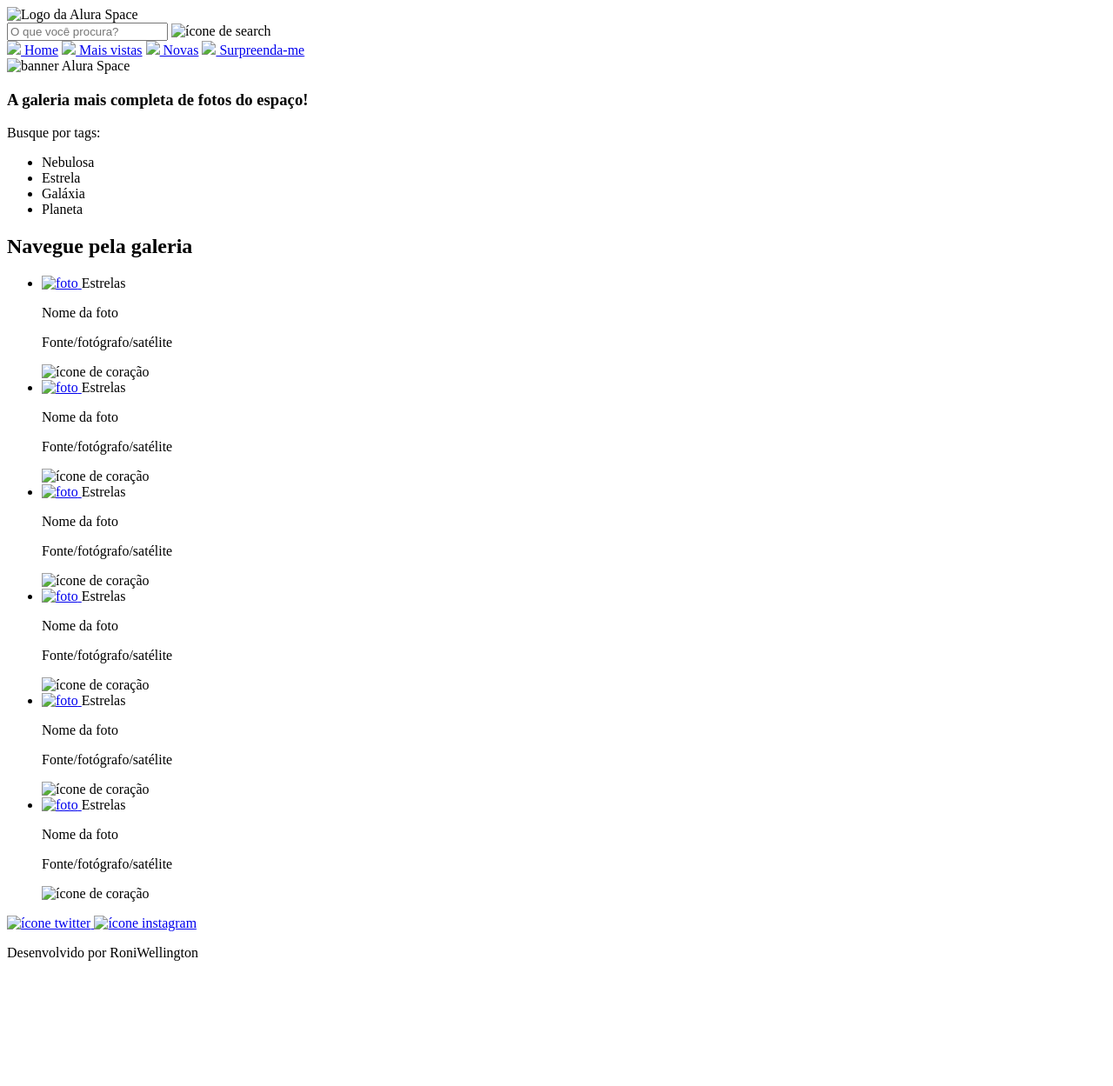
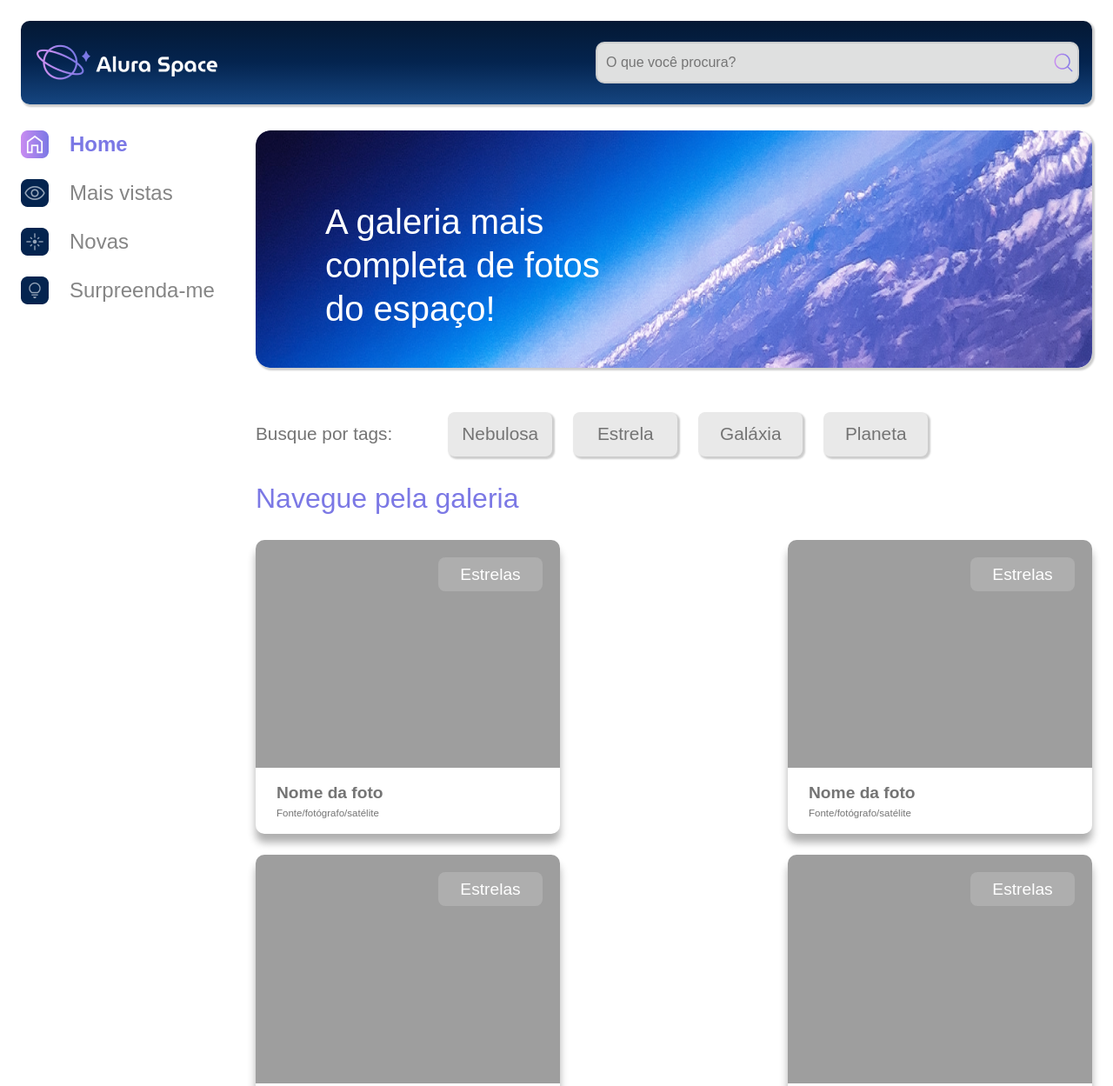
Before and after one commit to roniwellington/layout-para-minha-aplica-o, a plain HTML site: page index.html in a window 1280 px wide. Shown: the top 1249 px of the page at 87% size. Before the commit the page ends 1121 px from the top, so only its background shows below. Drawn offline with Linux system fonts and the light colour scheme; the site is published under a folder, as on GitHub Pages, so addresses that start at the root find nothing.

Commit message:
corrigindo novamente os pontos nos caminhos das imagens

```diff
--- a/index.html
+++ b/index.html
@@ -9,32 +9,32 @@
     <link rel="preconnect" href="https://fonts.googleapis.com">
     <link rel="preconnect" href="https://fonts.gstatic.com" crossorigin>
     <link href="https://fonts.googleapis.com/css2?family=Poppins:wght@400;500;600&display=swap" rel="stylesheet">
-    <link rel="stylesheet" href="/styles/style.css">
+    <link rel="stylesheet" href="./styles/style.css">
 </head>
 
 <body>
     <div class="pagina-inicial">
         <header class="cabecalho">
-            <img src="/assets/logo/Logo(2).png" alt="Logo da Alura Space" />
+            <img src="./assets/logo/Logo(2).png" alt="Logo da Alura Space" />
             <div class="cabecalho__busca">
                 <div class="busca__fundo">
                     <input class="busca__input" type="text" placeholder="O que você procura?">
-                    <img class="busca__icone" src="/assets/ícones/1x/search.png" alt="ícone de search">
+                    <img class="busca__icone" src="./assets/ícones/1x/search.png" alt="ícone de search">
                 </div>
             </div>
         </header>
         <main class="principal">
             <section class="menu-lateral">
                 <nav class="menu-lateral__navegacao">
-                    <a href="#"><img src="/assets/ícones/1x/Home - ativo.png"> Home</a>
-                    <a href="#"><img src="/assets/ícones/1x/Mais vistas - inativo.png"> Mais vistas</a>
-                    <a href="#"><img src="/assets/ícones/1x/Novas - inativo.png"> Novas</a>
-                    <a href="#"><img src="/assets/ícones/1x/Surpreenda-me - inativo.png"> Surpreenda-me</a>
+                    <a href="#"><img src="./assets/ícones/1x/Home - ativo.png"> Home</a>
+                    <a href="#"><img src="./assets/ícones/1x/Mais vistas - inativo.png"> Mais vistas</a>
+                    <a href="#"><img src="./assets/ícones/1x/Novas - inativo.png"> Novas</a>
+                    <a href="#"><img src="./assets/ícones/1x/Surpreenda-me - inativo.png"> Surpreenda-me</a>
                 </nav>
             </section>
             <section class="conteudo">
                 <section class="banner">
-                    <img class="banner__imagem" src="/assets/imagens/Banner(2).png" alt="banner Alura Space">
+                    <img class="banner__imagem" src="./assets/imagens/Banner(2).png" alt="banner Alura Space">
                     <h1 class="banner__titulo"> A galeria mais completa de fotos do espaço!</h1>
                 </section>
                 <section class="tags">
@@ -51,8 +51,8 @@
                         <h2 class="cards__titulo">Navegue pela galeria</h2>
                         <ul class="cards__lista">
                             <li class="card">
-                                <a href="imagem.html">
-                                    <img class="card__imagem" src="/assets/imagens/galeria/carina-nebula.png" alt="foto">
+                                <a href="./imagem.html">
+                                    <img class="card__imagem" src="./assets/imagens/galeria/carina-nebula.png" alt="foto">
                                 </a>
                                 <span class="card__tag">Estrelas</span>
                                 <div class="card__info">
@@ -60,14 +60,14 @@
                                     <div class="card__texto">
                                         <p class="card__descricao">Fonte/fotógrafo/satélite</p>
                                         <span>
-                                            <img src="/assets/ícones/1x/favorite_outline.png" alt="ícone de coração">
+                                            <img src="./assets/ícones/1x/favorite_outline.png" alt="ícone de coração">
                                         </span>
                                     </div>
                                 </div>
                             </li>
                             <li class="card">
-                                <a href="imagem.html">
-                                    <img class="card__imagem" src="/assets/imagens/galeria/carina-nebula.png" alt="foto">
+                                <a href="./imagem.html">
+                                    <img class="card__imagem" src="./assets/imagens/galeria/carina-nebula.png" alt="foto">
                                 </a>
                                 <span class="card__tag">Estrelas</span>
                                 <div class="card__info">
@@ -75,14 +75,14 @@
                                     <div class="card__texto">
                                         <p class="card__descricao">Fonte/fotógrafo/satélite</p>
                                         <span>
-                                            <img src="/assets/ícones/1x/favorite_outline.png" alt="ícone de coração">
+                                            <img src="./assets/ícones/1x/favorite_outline.png" alt="ícone de coração">
                                         </span>
                                     </div>
                                 </div>
                             </li>
                             <li class="card">
-                                <a href="imagem.html">
-                                    <img class="card__imagem" src="/assets/imagens/galeria/carina-nebula.png" alt="foto">
+                                <a href="./imagem.html">
+                                    <img class="card__imagem" src="./assets/imagens/galeria/carina-nebula.png" alt="foto">
                                 </a>
                                 <span class="card__tag">Estrelas</span>
                                 <div class="card__info">
@@ -90,14 +90,14 @@
                                     <div class="card__texto">
                                         <p class="card__descricao">Fonte/fotógrafo/satélite</p>
                                         <span>
-                                            <img src="/assets/ícones/1x/favorite_outline.png" alt="ícone de coração">
+                                            <img src="./assets/ícones/1x/favorite_outline.png" alt="ícone de coração">
                                         </span>
                                     </div>
                                 </div>
                             </li>
                             <li class="card">
-                                <a href="imagem.html">
-                                    <img class="card__imagem" src="/assets/imagens/galeria/carina-nebula.png" alt="foto">
+                                <a href="./imagem.html">
+                                    <img class="card__imagem" src="./assets/imagens/galeria/carina-nebula.png" alt="foto">
                                 </a>
                                 <span class="card__tag">Estrelas</span>
                                 <div class="card__info">
@@ -105,14 +105,14 @@
                                     <div class="card__texto">
                                         <p class="card__descricao">Fonte/fotógrafo/satélite</p>
                                         <span>
-                                            <img src="/assets/ícones/1x/favorite_outline.png" alt="ícone de coração">
+                                            <img src="./assets/ícones/1x/favorite_outline.png" alt="ícone de coração">
                                         </span>
                                     </div>
                                 </div>
                             </li>
                             <li class="card">
-                                <a href="imagem.html">
-                                    <img class="card__imagem" src="/assets/imagens/galeria/carina-nebula.png" alt="foto">
+                                <a href="./imagem.html">
+                                    <img class="card__imagem" src="./assets/imagens/galeria/carina-nebula.png" alt="foto">
                                 </a>
                                 <span class="card__tag">Estrelas</span>
                                 <div class="card__info">
@@ -120,14 +120,14 @@
                                     <div class="card__texto">
                                         <p class="card__descricao">Fonte/fotógrafo/satélite</p>
                                         <span>
-                                            <img src="/assets/ícones/1x/favorite_outline.png" alt="ícone de coração">
+                                            <img src="./assets/ícones/1x/favorite_outline.png" alt="ícone de coração">
                                         </span>
                                     </div>
                                 </div>
                             </li>
                             <li class="card">
-                                <a href="imagem.html">
-                                    <img class="card__imagem" src="/assets/imagens/galeria/carina-nebula.png" alt="foto">
+                                <a href="./imagem.html">
+                                    <img class="card__imagem" src="./assets/imagens/galeria/carina-nebula.png" alt="foto">
                                 </a>
                                 <span class="card__tag">Estrelas</span>
                                 <div class="card__info">
@@ -135,7 +135,7 @@
                                     <div class="card__texto">
                                         <p class="card__descricao">Fonte/fotógrafo/satélite</p>
                                         <span>
-                                            <img src="/assets/ícones/1x/favorite_outline.png" alt="ícone de coração">
+                                            <img src="./assets/ícones/1x/favorite_outline.png" alt="ícone de coração">
                                         </span>
                                     </div>
                                 </div>
@@ -149,10 +149,10 @@
     <footer class="rodape">
         <div class="rodape__icones">
             <a href="https://twitter.com/AluraOnline" target=”_blank” >
-                <img src="/assets/ícones/1x/twitter.png" alt="ícone twitter">
+                <img src="./assets/ícones/1x/twitter.png" alt="ícone twitter">
             </a>
             <a href="https://www.instagram.com/aluraonline/" target=”_blank” >
-                <img src="/assets/ícones/1x/instagram.png" alt="ícone instagram">
+                <img src="./assets/ícones/1x/instagram.png" alt="ícone instagram">
             </a>
         </div>
         <p class="rodape__texto">Desenvolvido por RoniWellington</p>
```
